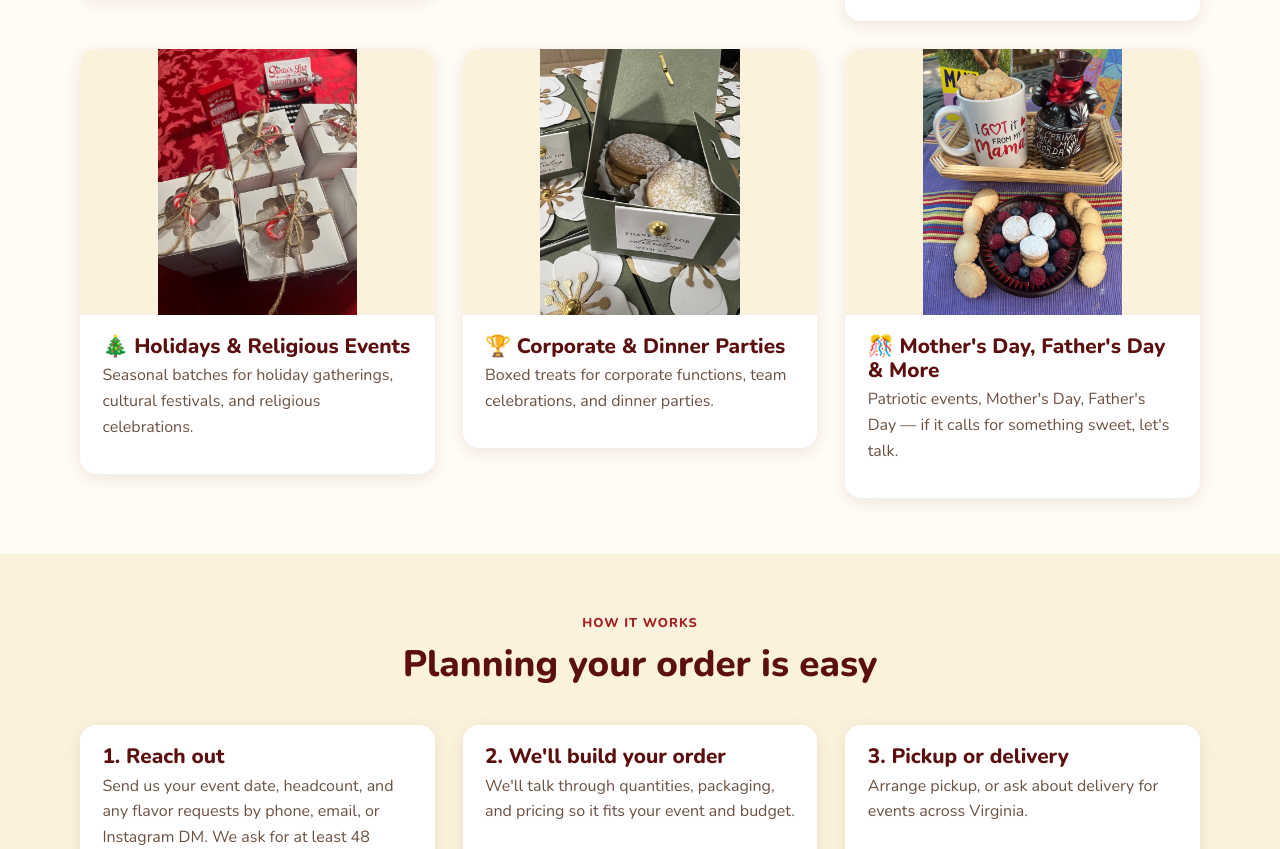
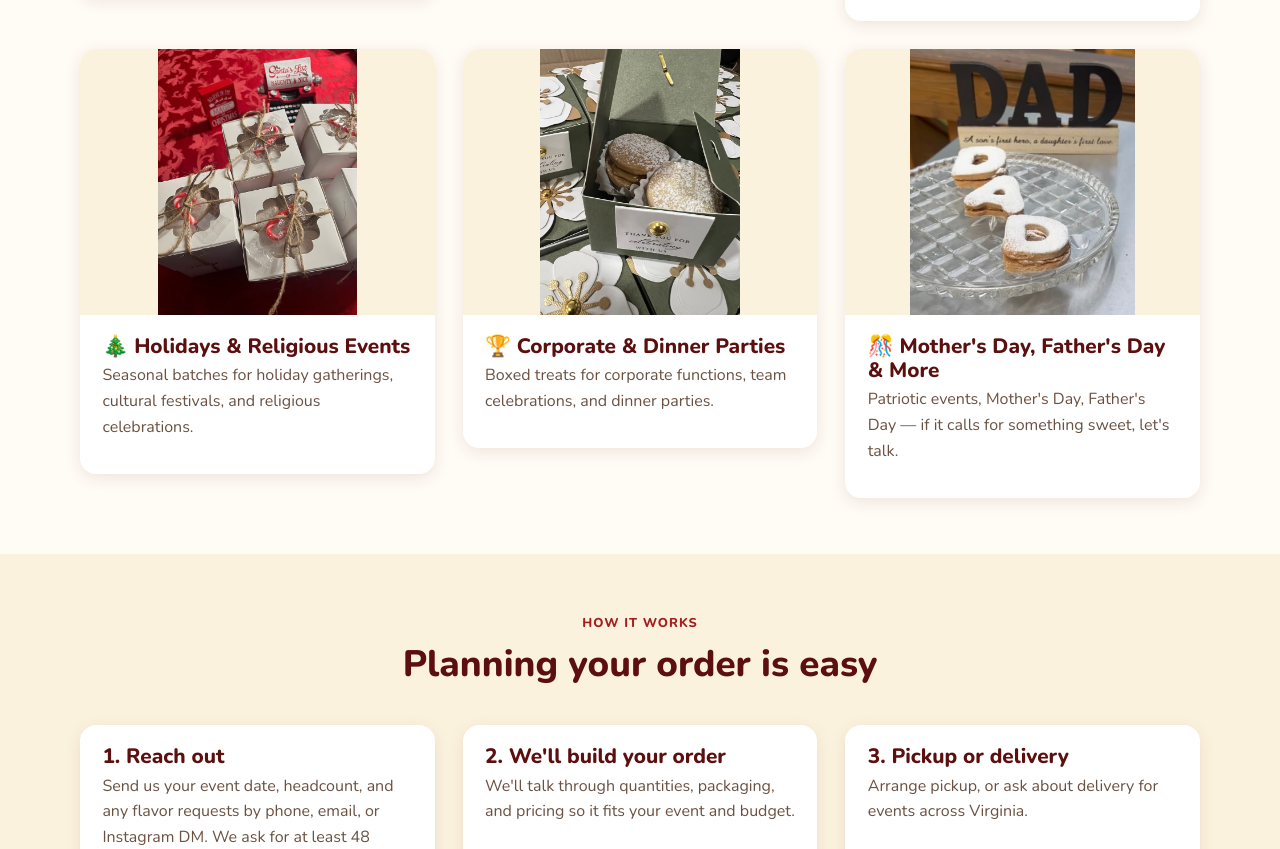
Before and after one commit to smh5929/gordas-goodies-site, a website: page events.html in a window 1280 px wide. Shown: the part 1553-2402 px from the top of the page. Drawn offline with nearby package versions, Linux system fonts and the light colour scheme.

Commit message:
Use DAD letter-cookies photo for Mother's/Father's Day; widen toffee crop
- Mother's Day, Father's Day & More card now uses IMG_7857 (alfajores
  spelling out "DAD" next to a Father's Day sign) instead of the
  Mother's Day mug photo.
- Sticky Toffee Cupcake photo was cropped too tight, cutting off the
  top of the pudding cake. Widened the crop so the whole cake is
  visible and centered, with a small amount of brownie/cream at the
  edges (acceptable per feedback -- the cake is still the clear focus).

```diff
--- a/build-images.js
+++ b/build-images.js
@@ -40,6 +40,7 @@ const photos = {
   'GG Crumb Cake Frosted Square.jpg': 'crumbcake-frosted-square',
   'Sticky Toffee Pudding Cropped.jpg': 'sticky-toffee-pudding',
   'Baked Just For You Gift Box.jpg': 'baked-just-for-you-box',
+  'IMG_7857.jpg': 'dad-letter-cookies',
 };
 
 async function processPhoto(srcFile, slug) {
--- a/events.html
+++ b/events.html
@@ -114,7 +114,7 @@
           </div>
         </div>
         <div class="card">
-          <img src="images/mothersday-mama-mug-700.jpg" srcset="images/mothersday-mama-mug-400.jpg 400w, images/mothersday-mama-mug-700.jpg 700w" sizes="(max-width: 700px) 100vw, 33vw" alt="A mug that reads 'I got it from my Mama' with rose-shaped alfajores for Mother's Day" loading="lazy" style="object-fit:contain; background:var(--cream-light);">
+          <img src="images/dad-letter-cookies-700.jpg" srcset="images/dad-letter-cookies-400.jpg 400w, images/dad-letter-cookies-700.jpg 700w" sizes="(max-width: 700px) 100vw, 33vw" alt="Alfajores shaped as the letters D-A-D for Father's Day" loading="lazy" style="object-fit:contain; background:var(--cream-light);">
           <div class="card-body">
             <h3>🎊 Mother's Day, Father's Day &amp; More</h3>
             <p>Patriotic events, Mother's Day, Father's Day — if it calls for something sweet, let's talk.</p>
```
Also changed, not shown: assets/IMG_7857.jpg (added), assets/Sticky Toffee Pudding Cropped.jpg, images/dad-letter-cookies-1200.jpg (added), images/dad-letter-cookies-1200.webp (added), images/dad-letter-cookies-400.jpg (added), images/dad-letter-cookies-400.webp (added), images/dad-letter-cookies-700.jpg (added), images/dad-letter-cookies-700.webp (added), images/sticky-toffee-pudding-1200.jpg, images/sticky-toffee-pudding-1200.webp, images/sticky-toffee-pudding-400.jpg, images/sticky-toffee-pudding-400.webp, images/sticky-toffee-pudding-700.jpg, images/sticky-toffee-pudding-700.webp.
